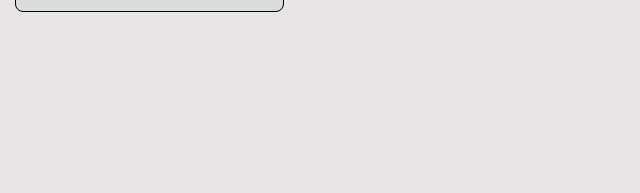
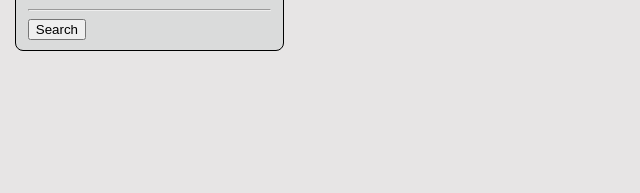
Before and after one commit to orlowskik/DogsAndCats, a Django app: page / in a window 1280 px wide. Shown: the part 253-446 px from the top of the page, without its empty margins (0-640 px from the left). Run offline with Django 4.2, Linux system fonts and the light colour scheme; data that the repository does not hold is empty.

Commit message:
Search engine in progress

```diff
--- a/DogsAndCats_content/static/DogsAndCats_content/home.css
+++ b/DogsAndCats_content/static/DogsAndCats_content/home.css
@@ -32,6 +32,10 @@ body{
 
 #last_button{
     border-bottom-right-radius: 10px;
+}
+
+.submit_button{
+
 }
 
 .wrapper{
--- a/DogsAndCats_content/static/DogsAndCats_content/home.js
+++ b/DogsAndCats_content/static/DogsAndCats_content/home.js
@@ -2,12 +2,6 @@ function set_searches(){
     get_breed()
     get_colors()
 }
-
-
-
-
-
-
 
 function get_breed() {
     let kind = document.getElementById("kind").value
@@ -22,7 +16,12 @@ function get_breed() {
             dataType: "json",
             success: function (data) {
                 let breeds = document.getElementById('breed')
+                let placeholder = document.createElement("option")
                 breeds.options.length = 0
+                placeholder.value = "All"
+                placeholder.text = "All"
+                placeholder.selected = true
+                breeds.add(placeholder)
                 Object.keys(data).forEach(
                     function (key) {
                         let option = document.createElement("option")
--- a/DogsAndCats_content/templates/DogsAndCats_content/index.html
+++ b/DogsAndCats_content/templates/DogsAndCats_content/index.html
@@ -21,12 +21,12 @@
     <div class="wrapper">
         <fieldset class="table">
             <legend><h1>Search</h1></legend>
-            <form action="{% static 'DogsAndCats_' %}" method="post" >
-
+            <form action="{% url 'DogsAndCats_content:search' %}" method="post" >
+                {% csrf_token %}
                 {% if kinds %}
                     <label for="kind">Kind:</label><br>
                     <select id="kind" name="kind" onchange="set_searches()">
-                        <option value="" selected disabled>Select kind...</option>
+                        <option value="All" selected disabled>Select kind...</option>
                         {% for kind in kinds %}
                             <option value="{{ kind.kind }}">{{ kind.kind }}</option>
                         {%  endfor %}
@@ -37,11 +37,13 @@
                 <br>
                 <label for="breed">Breed:</label><br>
                 <select id="breed" name="breed" disabled>
-                    <option value="" selected disabled>Select breed...</option>
+                    <option value="All" selected disabled>Select breed...</option>
                 </select>
                 <br>
                 <label for="colors">Colors:</label>
                 <div class="colors" id="colors"></div>
+                <hr/>
+                <button type="submit" id="submit" class="btn btn-primary">Search</button>
             </form>
         </fieldset>
         <fieldset class="list">
--- a/DogsAndCats_content/urls.py
+++ b/DogsAndCats_content/urls.py
@@ -1,11 +1,13 @@
 from django.template.defaulttags import url
-from django.urls import path
+from django.urls import path, re_path
 
 from . import views
 
-
+app_name = 'DogsAndCats_content'
 urlpatterns = [
-    path('', views.IndexView.as_view(), name='index'),
+    path("<kind>/<breed>/<color>/", views.IndexView.as_view(), name='index'),
+    path("", views.IndexView.as_view(), name='blind_index'),
     path(r'get_breeds', views.get_breeds, name='get_breeds'),
     path(r'get_colors', views.get_colors, name='get_colors'),
+    path(r'search/', views.search, name='search'),
 ]
--- a/DogsAndCats_content/views.py
+++ b/DogsAndCats_content/views.py
@@ -1,18 +1,45 @@
 from django.http import JsonResponse
+from django.shortcuts import reverse, HttpResponseRedirect
 from django.views.generic.base import TemplateView
 from .models import Pet
 
 
 # Create your views here.
+
 class IndexView(TemplateView):
     template_name = 'DogsAndCats_content/index.html'
 
     def get_context_data(self, **kwargs):
-        context = super().get_context_data(**kwargs)
-        context['pets'] = Pet.objects.all()
+        context = super(IndexView, self).get_context_data(**kwargs)
+        context['pets'] = self.get_data(kwargs)
         context['kinds'] = Pet.objects.values('kind').distinct()
-        context['breeds'] = Pet.objects.values('breed').distinct()
-        context['colors'] = Pet.objects.values('color').distinct()
+        return context
+
+    def get_data(self, kwargs):
+        context = Pet.objects.all()
+        print('render')
+        print(kwargs)
+        try:
+            pets = Pet.objects.all().values('kind').distinct()
+            kinds = [kind['kind'] for kind in pets]
+            if kwargs['kind'] in kinds:
+                context = Pet.objects.filter(kind=kwargs['kind'])
+                breeds = [breed['breed'] for breed in context.values("breed").distinct()]
+                colors = [color['colors'] for color in context.values('color').distinct()]
+                try:
+                    if kwargs['breed'] in breeds:
+                        context = context.filter(breed__in=kwargs['breed'])
+                        print(context)
+                except KeyError:
+                    print('Bad value for breed')
+                try:
+                    if kwargs['color'] in colors:
+                        context = context.filter(color__in=kwargs['color'])
+                except KeyError:
+                    print('Bad value for color')
+        except KeyError:
+            context = Pet.objects.all()
+        print(context)
         return context
 
 
@@ -32,3 +59,11 @@ def get_colors(request):
     for color in colors:
         data[color["color"]] = color["color"]
     return JsonResponse(data)
+
+
+def search(request):
+    kind = request.POST.get('kind')
+    breed = request.POST.get('breed')
+    colors = request.POST.get('colors')
+    print(kind, breed, colors)
+    return HttpResponseRedirect(reverse('DogsAndCats_content:index', args=(kind, breed, colors,)))
```
